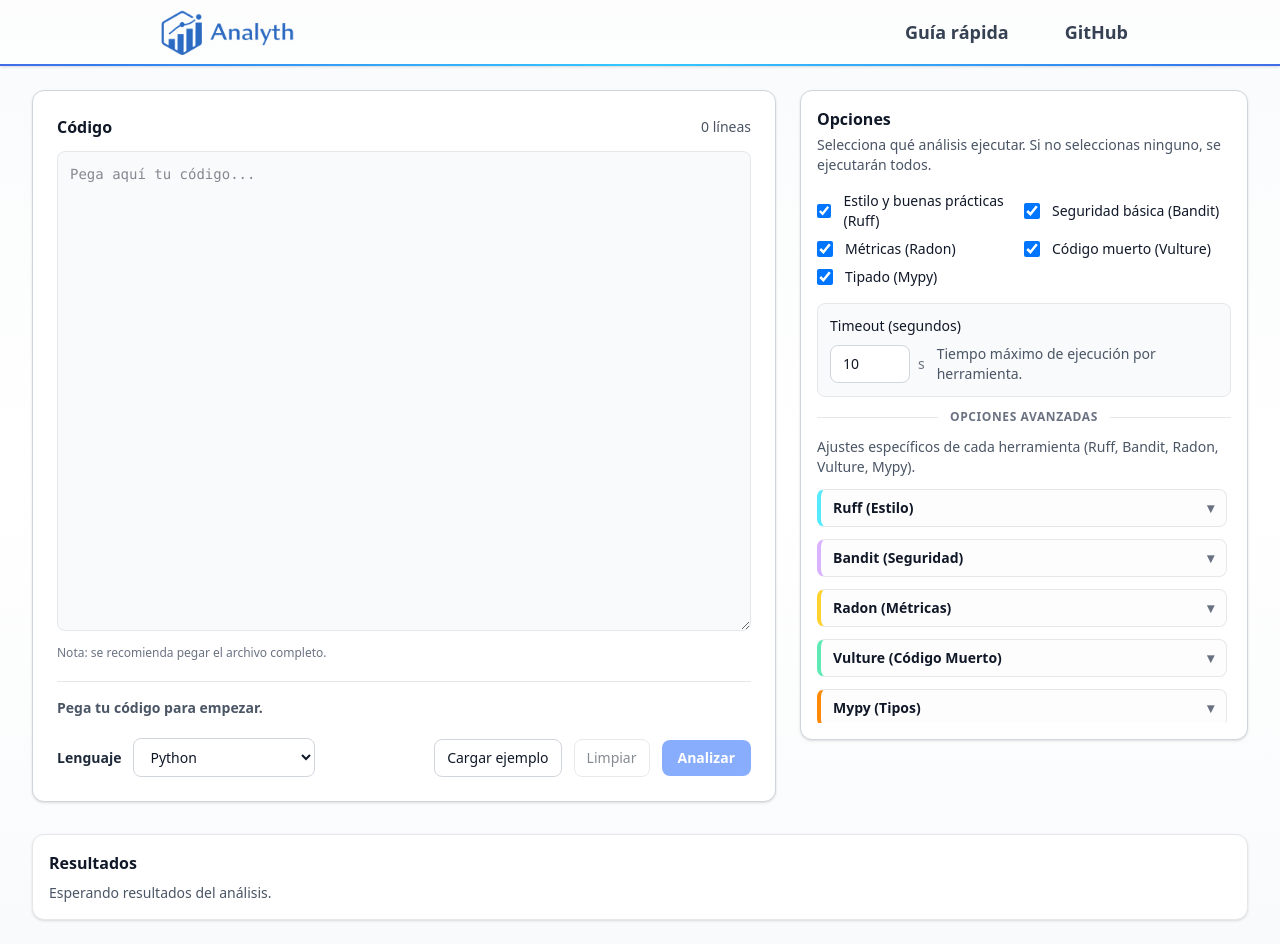
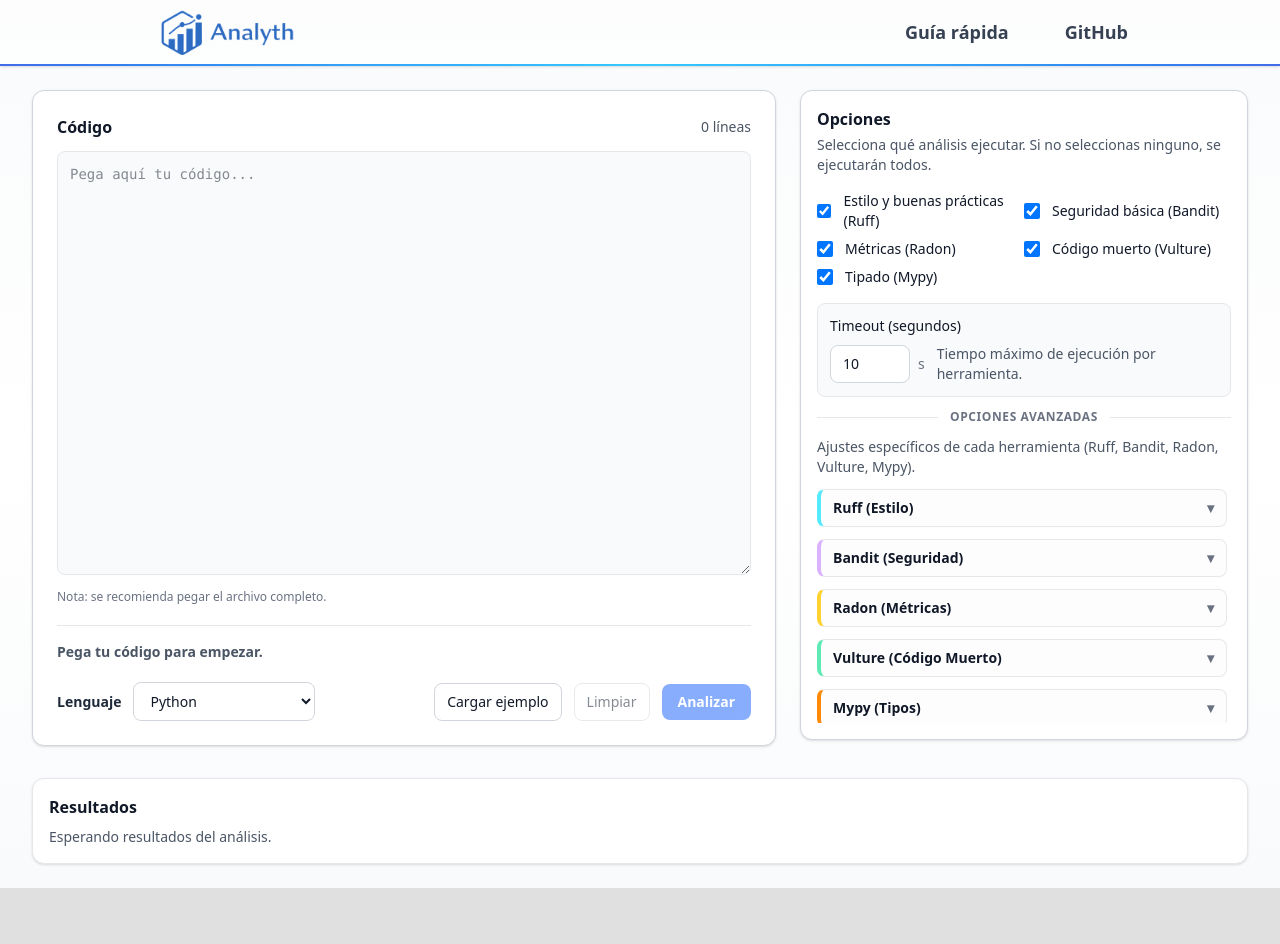
Before and after one commit to Mxttyyyy/uah-tfg-2025, a React app in the folder frontend/: page / in a window 1280 px wide. After the commit the page ends 888 px from the top, so only its background shows below. Built offline with nearby package versions, Linux system fonts and the light colour scheme; the HTML template or start-up script is replaced by a standard one.

Commit message:
Solucionar problema de altura de paneles principales en resoluciones menores

```diff
--- a/frontend/src/components/CodeInput.jsx
+++ b/frontend/src/components/CodeInput.jsx
@@ -60,9 +60,9 @@ export default function CodeInput({
           "w-full overflow-auto scrollbar-modern resize-y rounded-lg",
           "border border-gray-200 bg-gray-50 focus:bg-white",
           "px-3 py-3 text-sm text-gray-900 transition",
-          "min-h-[clamp(340px,45vh,440px)]",
-          "h-[clamp(440px,60vh,740px)]",
-          "max-h-[clamp(440px,60vh,740px)]",
+          "min-h-[clamp(340px,40vh,420px)]",
+          "h-[clamp(420px,53vh,680px)]",
+          "max-h-[clamp(420px,53vh,680px)]",
           "outline-none focus:border-blue-500 focus:ring-1 focus:ring-blue-200 focus:shadow-md",
           "disabled:cursor-not-allowed disabled:bg-gray-50",
         ].join(" ")}
```
